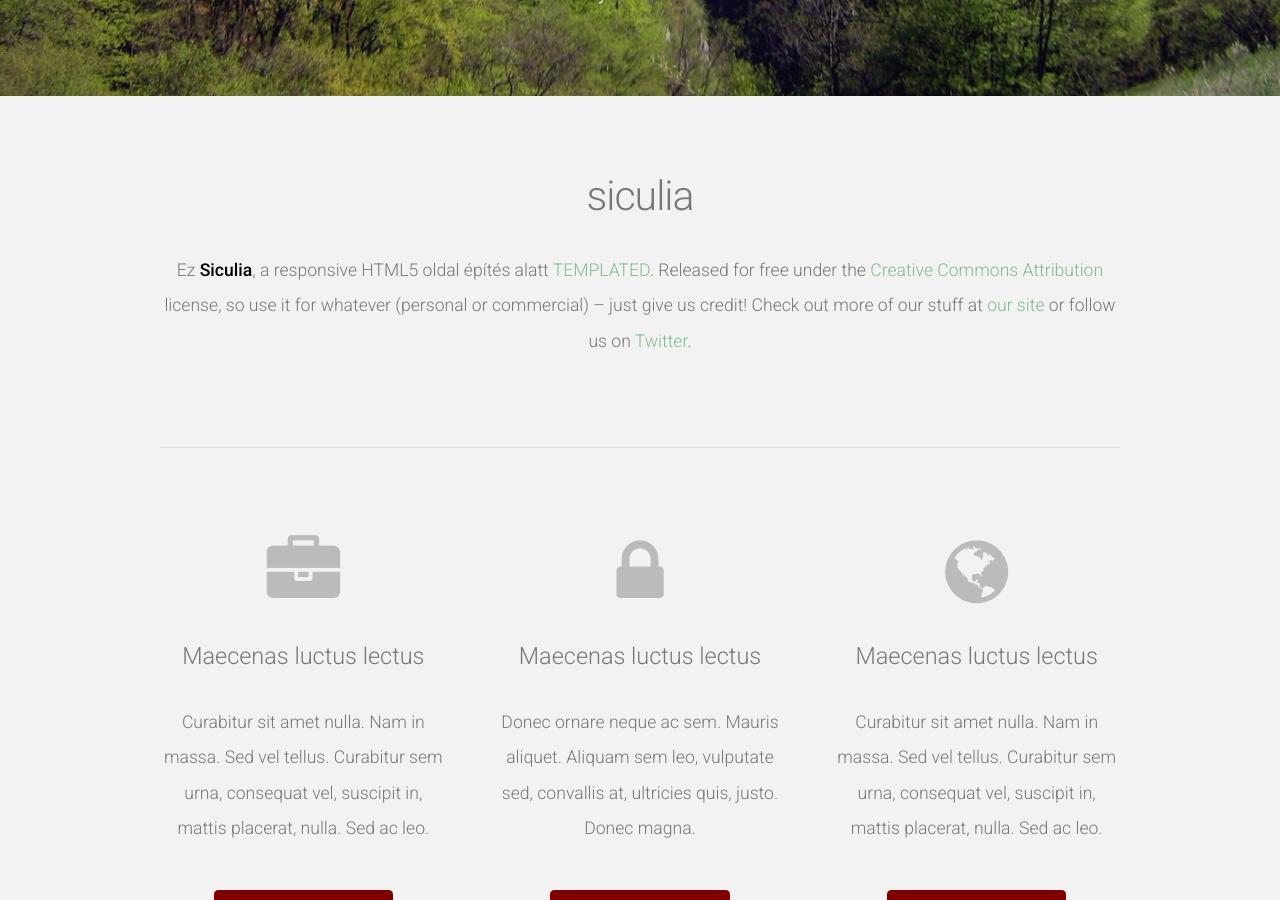
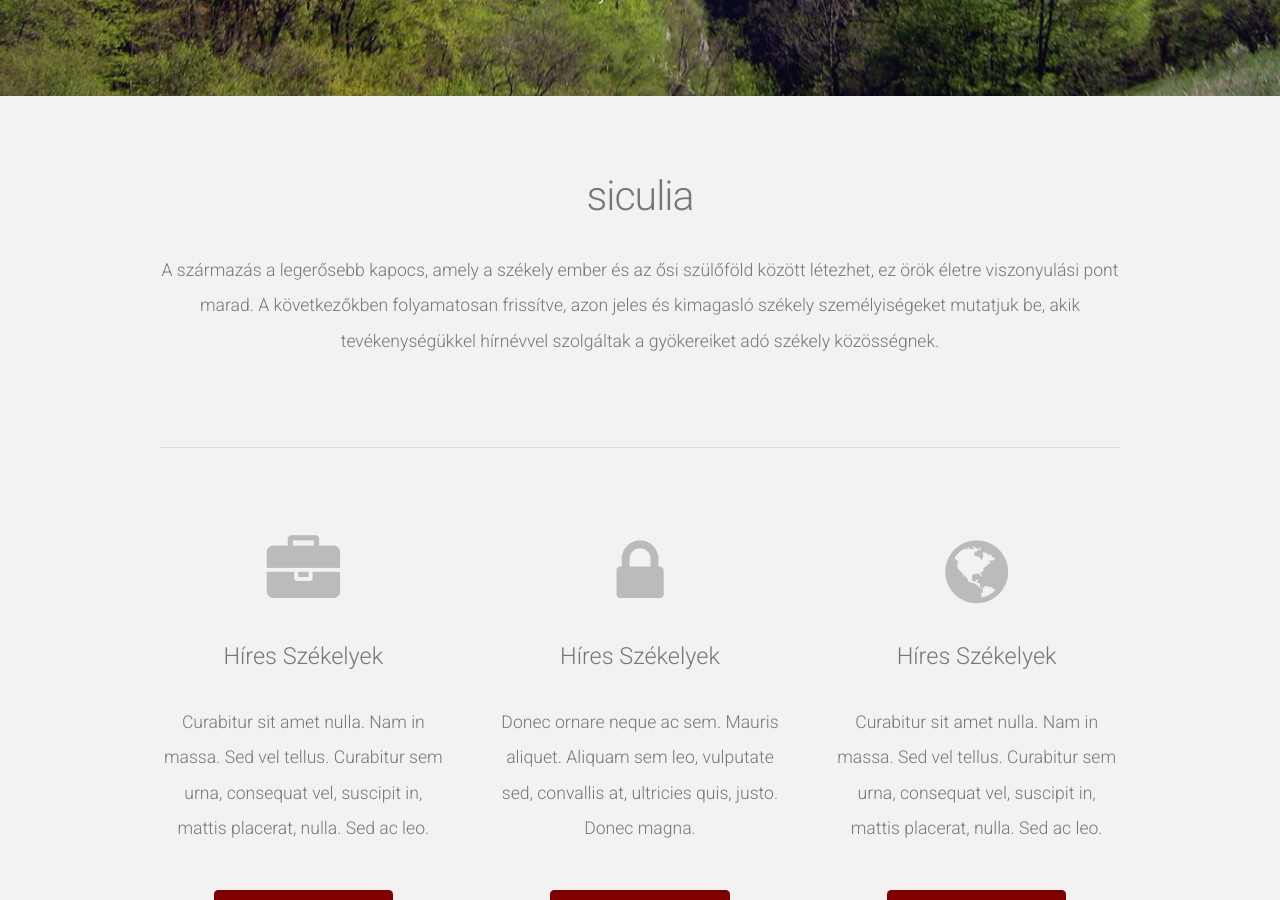
Before and after one commit to siculia/siculia.github.io, a Jekyll site: the page built from index.html, in a window 1280 px wide and 900 px high, scrolled down 429 px. Built offline with Jekyll 4.4.1, drawn with Linux system fonts in a browser that asks for light colours; the list of posts is cut into pages by our own code.

Commit message:
Added initial content

```diff
--- a/index.html
+++ b/index.html
@@ -8,26 +8,26 @@ layout: default
 		<header>
 			<h2>{{page.title}}</h2>
 		</header>
-		<p>Ez <strong>Siculia</strong>, a responsive HTML5 oldal építés alatt <a href="http://templated.co">TEMPLATED</a>. Released for free under the <a href="http://templated.co/license">Creative Commons Attribution</a> license, so use it for whatever (personal or commercial) &ndash; just give us credit! Check out more of our stuff at <a href="http://templated.co">our site</a> or follow us on <a href="http://twitter.com/templatedco">Twitter</a>.</p>
+		<p>A származás a legerősebb kapocs, amely a székely ember és az ősi szülőföld között létezhet, ez örök életre viszonyulási pont marad. A következőkben folyamatosan frissítve, azon jeles és kimagasló székely személyiségeket mutatjuk be, akik tevékenységükkel hírnévvel szolgáltak a gyökereiket adó székely közösségnek.</p>
 		<hr />
 		<div class="row">
 			<section class="4u">
 				<span class="pennant"><span class="fa fa-briefcase"></span></span>
-				<h3>Maecenas luctus lectus</h3>
+				<h3>{{ 'Híres Székelyek'}}</h3>
 				<p>Curabitur sit amet nulla. Nam in massa. Sed vel tellus. Curabitur sem urna, consequat vel, suscipit in, mattis placerat, nulla. Sed ac leo.</p>
-				<a href="#" class="button button-style1">Olvasd tovább</a>
+				<a href="https://www.gitbook.com/book/siculia/szekelyfold-hires-emberei/details" class="button button-style1">Olvasd tovább</a>
 			</section>
 			<section class="4u">
 				<span class="pennant"><span class="fa fa-lock"></span></span>
-				<h3>Maecenas luctus lectus</h3>
+				<h3>{{ 'Híres Székelyek'}}</h3>
 				<p>Donec ornare neque ac sem. Mauris aliquet. Aliquam sem leo, vulputate sed, convallis at, ultricies quis, justo. Donec magna.</p>
-				<a href="#" class="button button-style1">Olvasd tovább</a>
+				<a href="https://www.gitbook.com/book/siculia/szekelyfold-hires-emberei/details" class="button button-style1">Olvasd tovább</a>
 			</section>
 			<section class="4u">
 				<span class="pennant"><span class="fa fa-globe"></span></span>
-				<h3>Maecenas luctus lectus</h3>
+				<h3>{{ 'Híres Székelyek' }}</h3>
 				<p>Curabitur sit amet nulla. Nam in massa. Sed vel tellus. Curabitur sem urna, consequat vel, suscipit in, mattis placerat, nulla. Sed ac leo.</p>
-				<a href="#" class="button button-style1">Olvasd tovább</a>
+				<a href="https://www.gitbook.com/book/siculia/szekelyfold-hires-emberei/details" class="button button-style1">Olvasd tovább</a>
 			</section>
 		</div>
 	</div>
```
